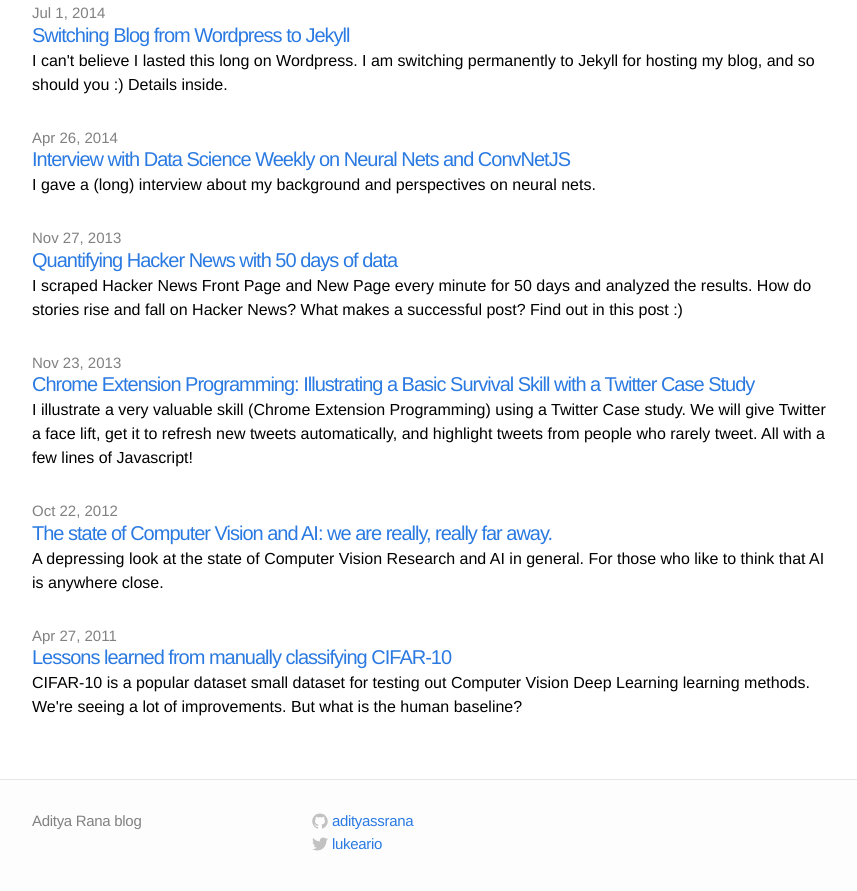
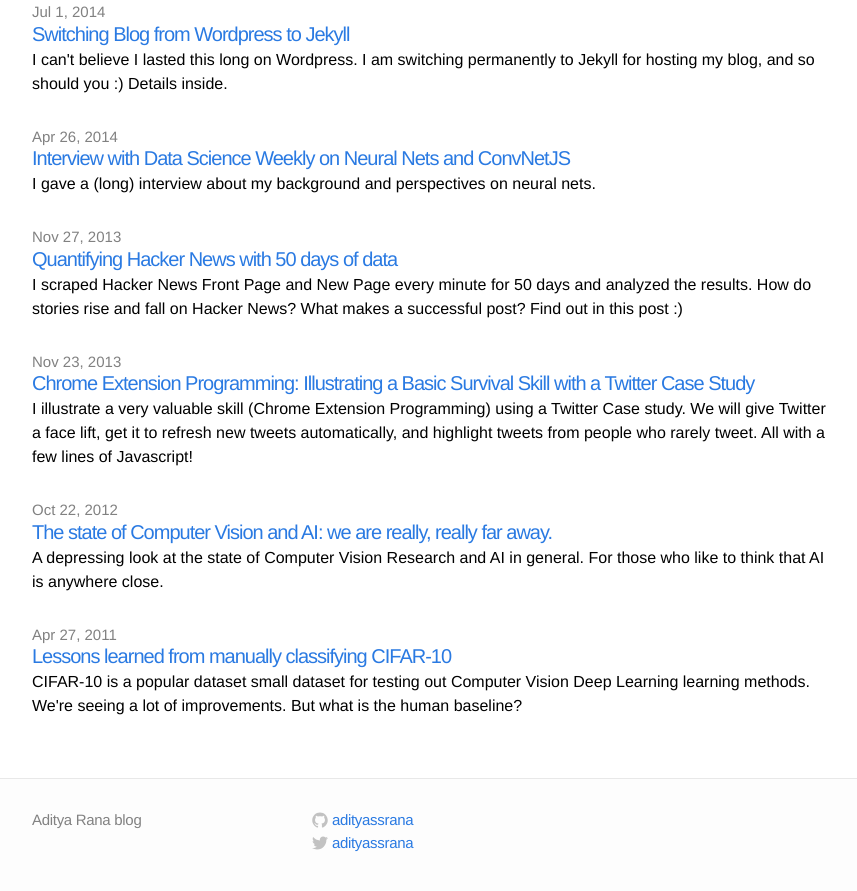
Before and after one commit to adityassrana/old_blog_template, a Jekyll site: the page built from index.html, in a window 1280 px wide and 900 px high, scrolled down 1585 px. Shown: the top 891 px of the window, without its empty margins (208-1065 px from the left). Built offline with Jekyll 4.4.1, drawn with Linux system fonts in a browser that asks for light colours.

Commit message:
update basurl and url in _config.yml

```diff
--- a/_config.yml
+++ b/_config.yml
@@ -1,10 +1,10 @@
 # Site settings
 title: Aditya Rana blog
-email:
+email: adityassrana2@gmail.com
 description: ""
-baseurl: "/beginagain"
-url: "https://adityassrana.github.io"
-twitter_username: lukeario
+baseurl: "/blog"
+url: "https://adityassrana.github.io/blog"
+twitter_username: adityassrana
 github_username:  adityassrana
 
 # Build settings
```
